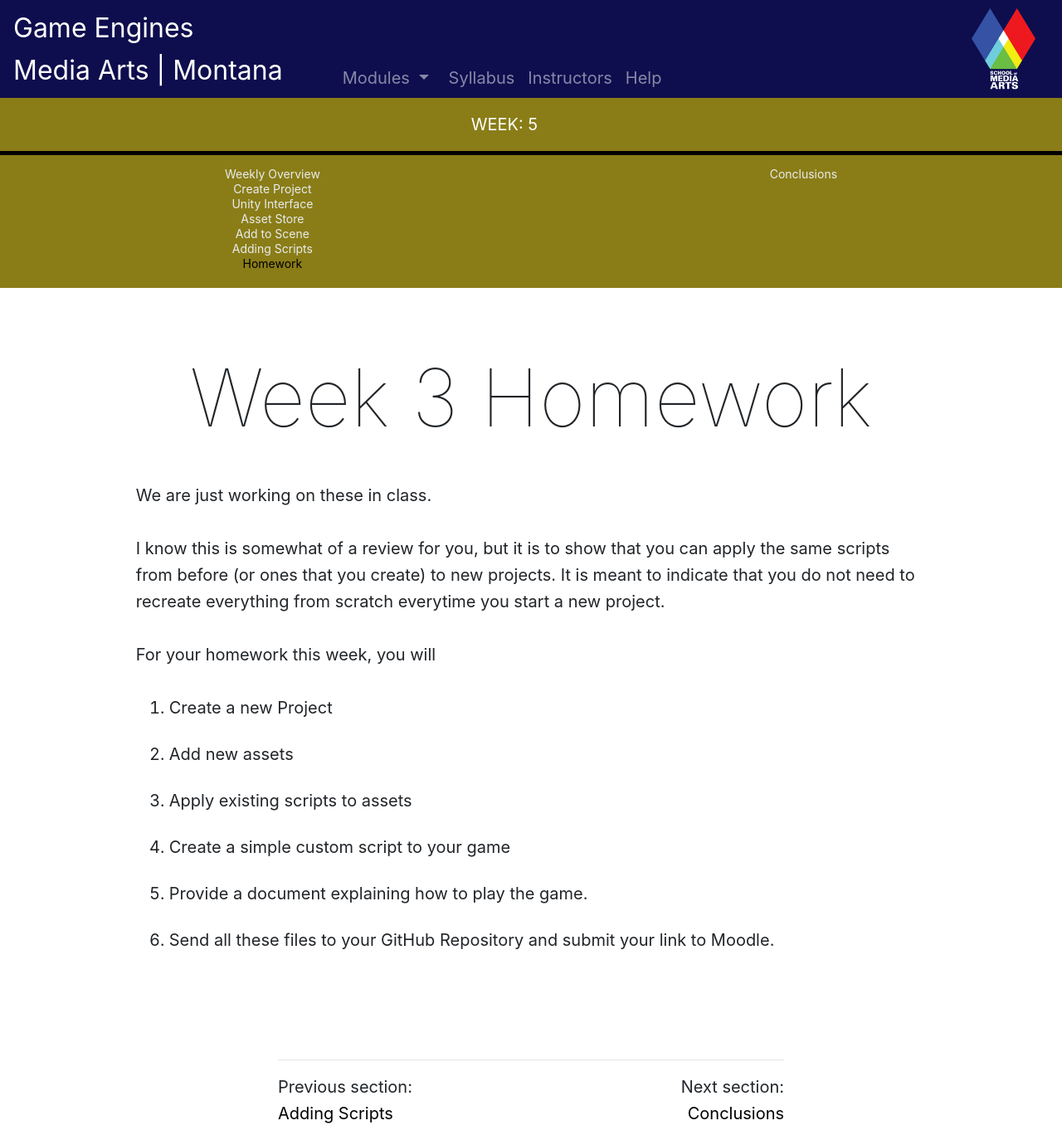
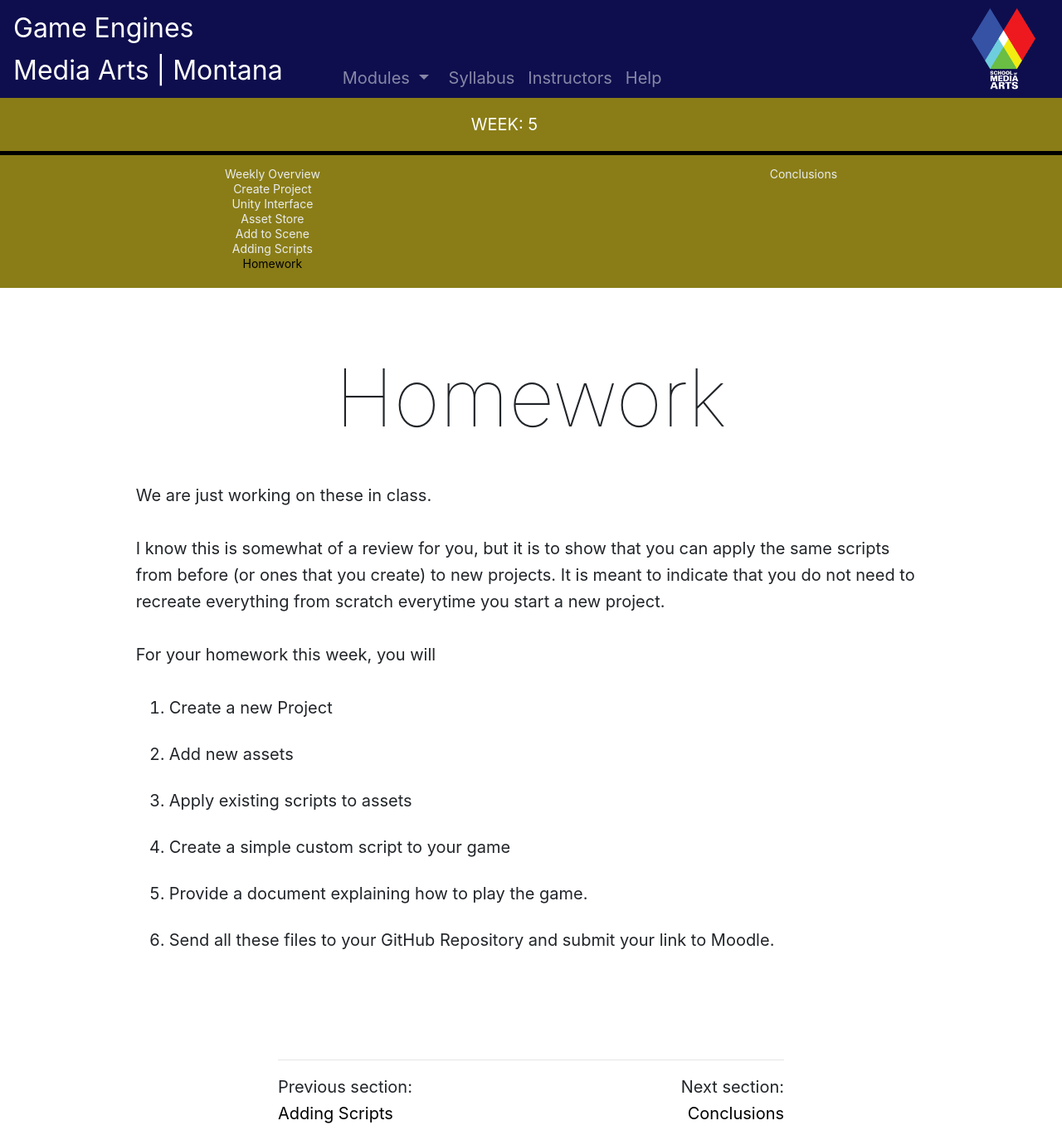
Before and after one commit to Montana-Media-Arts/460_GameEngines-Fall2022, a Jekyll site: the page built from modules/week-5/_posts/2017-01-16-homework.md, in a window 1280 px wide. Shown: the whole page at 83% size. Built offline with Jekyll 4.4.1, drawn with Linux system fonts in a browser that asks for light colours; nearby versions of some CDN libraries.

Commit message:
updated week 5

```diff
--- a/_data/course.yml
+++ b/_data/course.yml
@@ -7,6 +7,6 @@ institution-short: Media Arts | Montana
 infoModules: [syllabus, instructors, help]
 
 
-modules: [week-1, week-2, week-3, week-4]
+modules: [week-1, week-2, week-3, week-4, week-5]
 # modules: [week-1, week-2, week-3, week-4, week-5, week-6, week-7, week-8, week-9, week-10, week-11, week-12, week-13, final-project]
 # modules: [week-1, week-2, week-3, week-4, week-5, week-6, week-7, week-8, week-9, week-10, week-11, week-12, final-info]
--- a/modules/week-5/_posts/2017-01-16-homework.md
+++ b/modules/week-5/_posts/2017-01-16-homework.md
@@ -4,7 +4,7 @@ module: 5
 jotted: false
 ---
 
-# Week 3 Homework
+# Homework
 
 We are just working on these in class.
 
```
